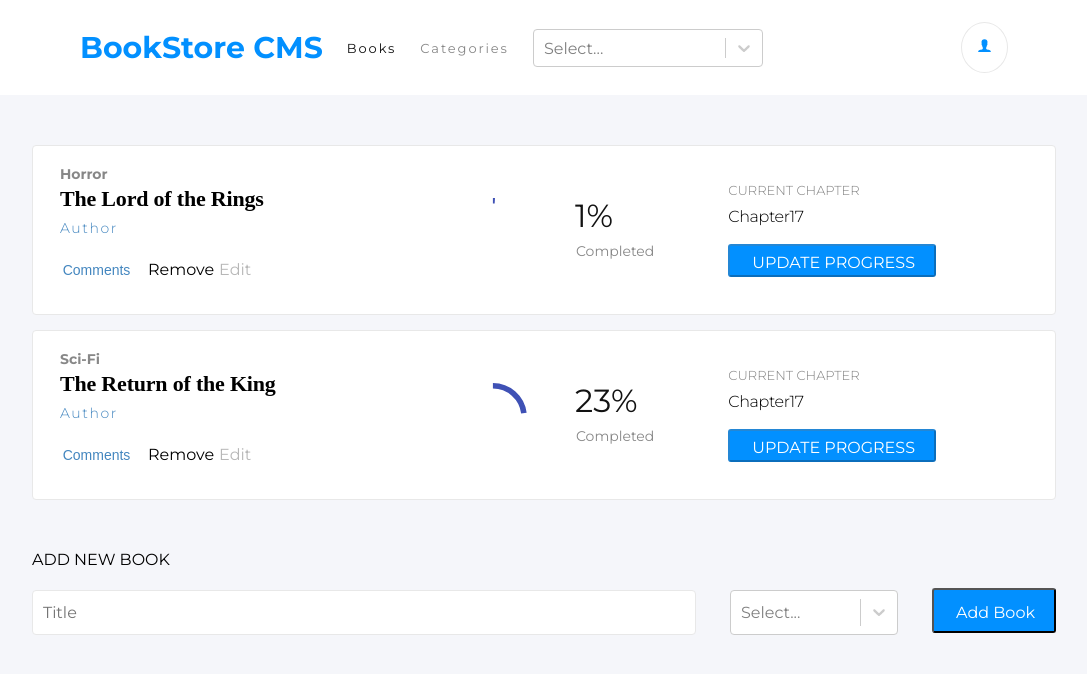
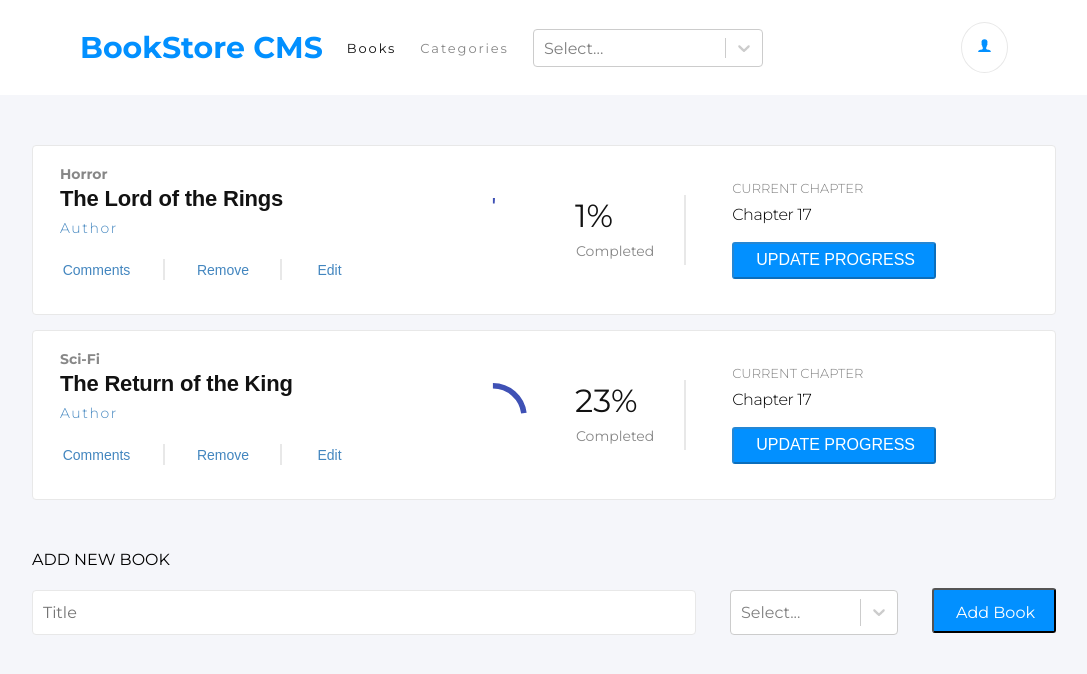
Before and after one commit to sergiocortessat/Redux_Bookstore, a React app: page / in a window 1280 px wide. Shown: the whole page, without its empty margins (96-1183 px from the left). Built offline with nearby package versions, Linux system fonts and the light colour scheme.

Commit message:
Add flex to bookforms, divition lines span

```diff
--- a/src/CSS/Book.scss
+++ b/src/CSS/Book.scss
@@ -19,19 +19,19 @@ $black-two: #121212;
 .book-info {
   display: flex;
   flex-direction: column;
-  align-items: flex-start;
+  align-self: center;
 
   h3 {
     height: 1.813rem;
     margin: 0.188rem 20.188rem 0 0;
-    font-family: RobotoSlab;
+    font-family: RobotoSlab, sans-serif;
     font-size: 1.375rem;
     font-weight: bold;
     font-stretch: normal;
     font-style: normal;
     line-height: normal;
     letter-spacing: -0.2px;
-    color: var(--black-two);
+    color: $black-two;
   }
 
   h4 {
@@ -84,14 +84,43 @@ $black-two: #121212;
       letter-spacing: normal;
       color: #4386bf;
     }
+
+    .remove {
+      width: 3.375rem;
+      height: 1.188rem;
+      margin: 0.188rem 0.938rem 0.125rem 0.875rem;
+      font-family: RobotoSlab, sans-serif;
+      font-size: 0.875rem;
+      font-weight: 300;
+      font-stretch: normal;
+      font-style: normal;
+      line-height: normal;
+      letter-spacing: normal;
+      color: #4386bf;
+      cursor: pointer;
+    }
+
+    .edit {
+      width: 1.688rem;
+      height: 1.188rem;
+      margin: 0.188rem 18.625rem 0.125rem 1.063rem;
+      font-family: RobotoSlab, sans-serif;
+      font-size: 0.875rem;
+      font-weight: 300;
+      font-stretch: normal;
+      font-style: normal;
+      line-height: normal;
+      letter-spacing: normal;
+      color: #4386bf;
+    }
+
+    .horizontal-line-2 {
+      width: 0.125rem;
+      height: 1.5rem;
+      margin: 0.75rem 1.063rem 0 0.938rem;
+      border: solid 1px #e8e8e8;
+    }
   }
-}
-
-.Line-2 {
-  width: 0.125rem;
-  height: 1.5rem;
-  margin: 0.75rem 1.063rem 0 0.938rem;
-  border: solid 1px #e8e8e8;
 }
 
 .progress {
@@ -145,6 +174,15 @@ $black-two: #121212;
   }
 }
 
+.horizontal-line-1 {
+  width: 0.125rem;
+  height: 4.375rem;
+  margin: 1.125rem 3.688rem 1.5rem 4.938rem;
+  border: solid 1px #e8e8e8;
+  position: absolute;
+  right: 310px;
+}
+
 .chapters {
   h5 {
     height: 1.125rem;
@@ -160,7 +198,6 @@ $black-two: #121212;
   }
 
   h4 {
-    width: 4.688rem;
     height: 1.313rem;
     margin: 0.438rem 6.813rem 0.25rem 3.688rem;
     font-size: 1rem;
@@ -173,11 +210,11 @@ $black-two: #121212;
   }
 
   button {
-    height: 2.063rem;
     padding: 0.438rem 1.188rem 0.5rem 1.375rem;
     margin: 0.75rem 0 0.563rem 3.688rem;
     border-radius: 3px;
     background-color: $azure;
     color: white;
+    font-family: RobotoSlab, sans-serif;
   }
 }
--- a/src/Components/Book.js
+++ b/src/Components/Book.js
@@ -14,7 +14,9 @@ const Book = ({ book, handleRemoveBook }) => {
         <h5>Author</h5>
         <div className="buttons">
           <button className="comments" type="button" disabled="true">Comments</button>
+          <span className="horizontal-line-2" />
           <button className="remove" type="button" onClick={() => handleRemoveBook(book)}>Remove</button>
+          <span className="horizontal-line-2" />
           <button className="edit" type="button" disabled="true">Edit</button>
         </div>
       </div>
@@ -28,9 +30,10 @@ const Book = ({ book, handleRemoveBook }) => {
           <p className="completed">Completed</p>
         </div>
       </div>
+      <span className="horizontal-line-1" />
       <div className="chapters">
         <h5>CURRENT CHAPTER</h5>
-        <h4>Chapter17</h4>
+        <h4>Chapter 17</h4>
         <button type="button" disabled="true">UPDATE PROGRESS</button>
       </div>
     </div>
--- a/src/Containers/BooksForm.js
+++ b/src/Containers/BooksForm.js
@@ -20,6 +20,8 @@ const BooksForm = () => {
     setSelectedCategory(e.value);
   };
   return (
+    <>
+      <span className="vertical-line-1" />
       <div className="form-container">
         <h2>ADD NEW BOOK</h2>
         <form className="form" onSubmit={(e) => handleSubmit(e)}>
@@ -30,6 +32,7 @@ const BooksForm = () => {
           <input type="submit" value="Add Book" className="submit-button" />
         </form>
       </div>
+    </>
   );
 };
 
```
Lines whose indentation alone changed are shown as unchanged.
